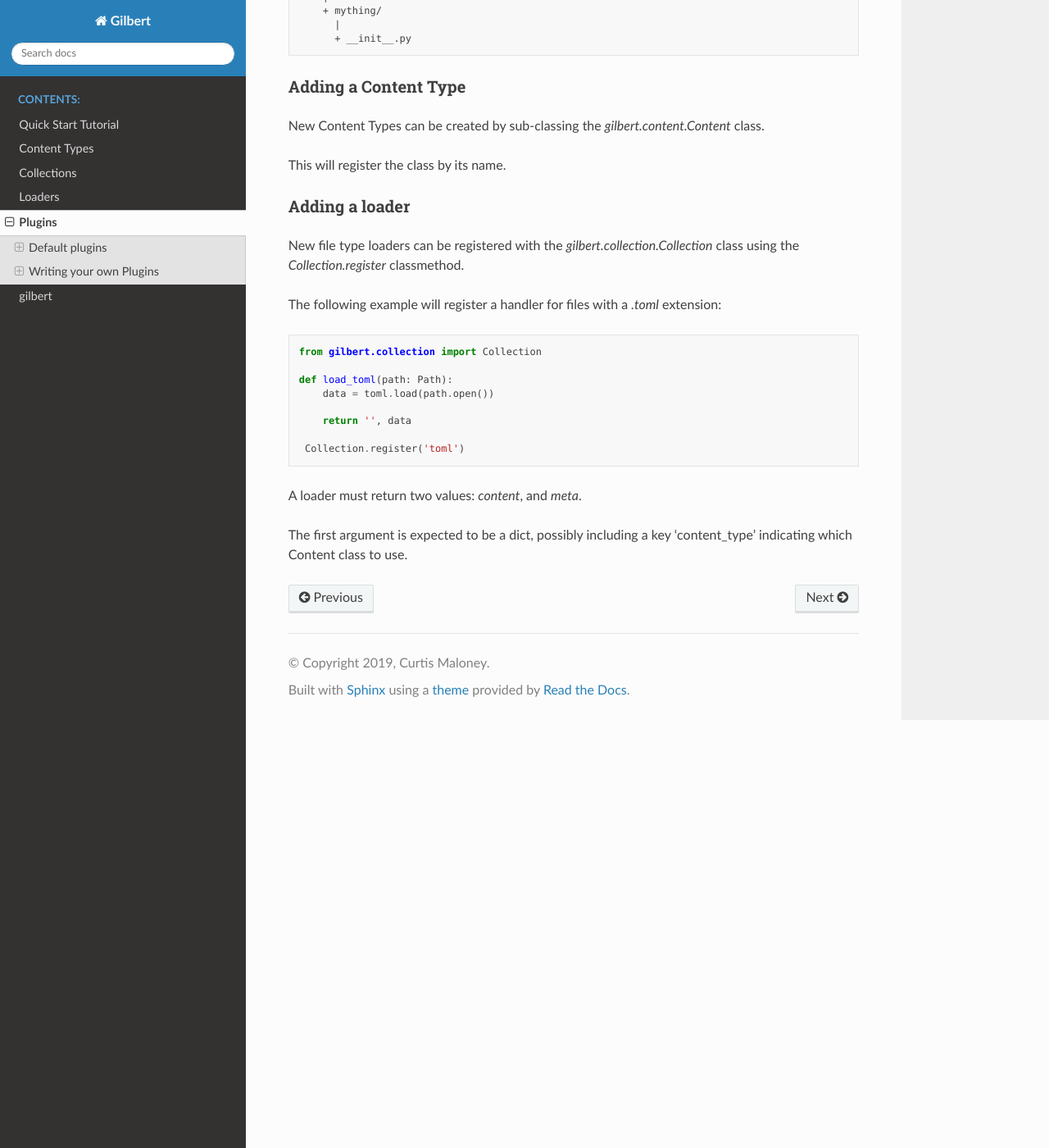
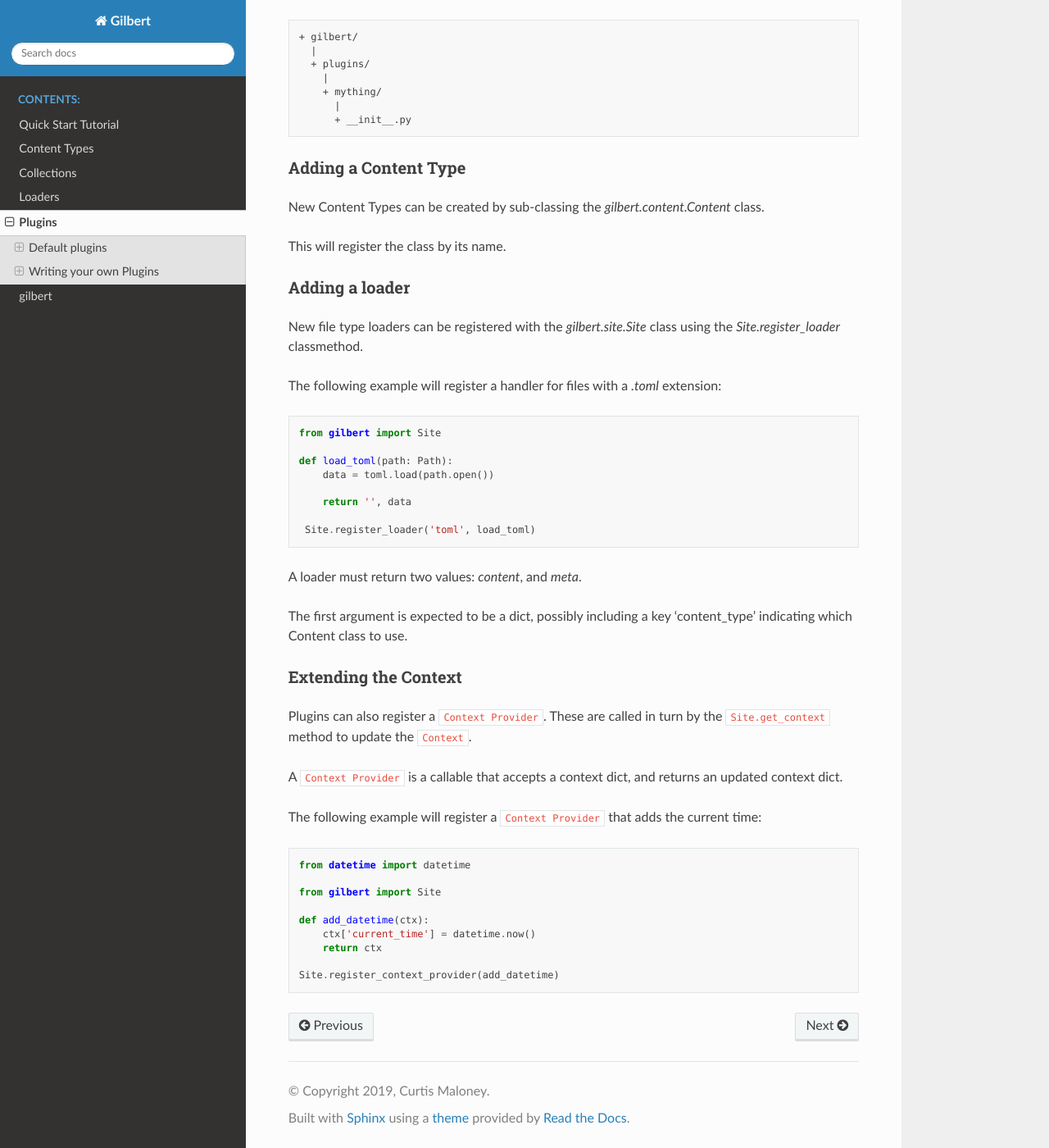
Before and after one commit to funkybob/gilbert, a Sphinx documentation site: the page built from docs/plugins.rst, in a window 1280 px wide and 1400 px high, scrolled down 1199 px. Shown: the whole window at 82% size. Built offline with Sphinx 7.4.7 and the Read the Docs theme 2.0.0, drawn with Linux system fonts in a browser that asks for light colours; some of the changed text lies outside the part shown.

Commit message:
Update docs

```diff
--- a/docs/plugins.rst
+++ b/docs/plugins.rst
@@ -11,6 +11,11 @@
 ===============
 
 Gilbert comes with some plugins by default.
+
+yaml
+----
+
+The ``yaml`` plugin registers a ``loader`` for `.yml` and `.yaml` files.
 
 markdown
 --------
@@ -71,26 +76,48 @@
 Adding a loader
 ---------------
 
-New file type loaders can be registered with the
-`gilbert.collection.Collection` class using the `Collection.register`
-classmethod.
+New file type loaders can be registered with the `gilbert.site.Site` class
+using the `Site.register_loader` classmethod.
 
 The following example will register a handler for files with a `.toml`
 extension:
 
 .. code-block:: python
 
-   from gilbert.collection import Collection
+   from gilbert import Site
 
    def load_toml(path: Path):
        data = toml.load(path.open())
 
        return '', data
 
-    Collection.register('toml')
+    Site.register_loader('toml', load_toml)
 
 
 A loader must return two values: `content`, and `meta`.
 
 The first argument is expected to be a dict, possibly including a key
 'content_type' indicating which Content class to use.
+
+Extending the Context
+---------------------
+
+Plugins can also register a ``Context Provider``. These are called in turn by
+the ``Site.get_context`` method to update the ``Context``.
+
+A ``Context Provider`` is a callable that accepts a context dict, and returns
+an updated context dict.
+
+The following example will register a ``Context Provider`` that adds the current time:
+
+.. code-block:: python
+
+    from datetime import datetime
+
+    from gilbert import Site
+
+    def add_datetime(ctx):
+        ctx['current_time'] = datetime.now()
+        return ctx
+
+    Site.register_context_provider(add_datetime)
```
